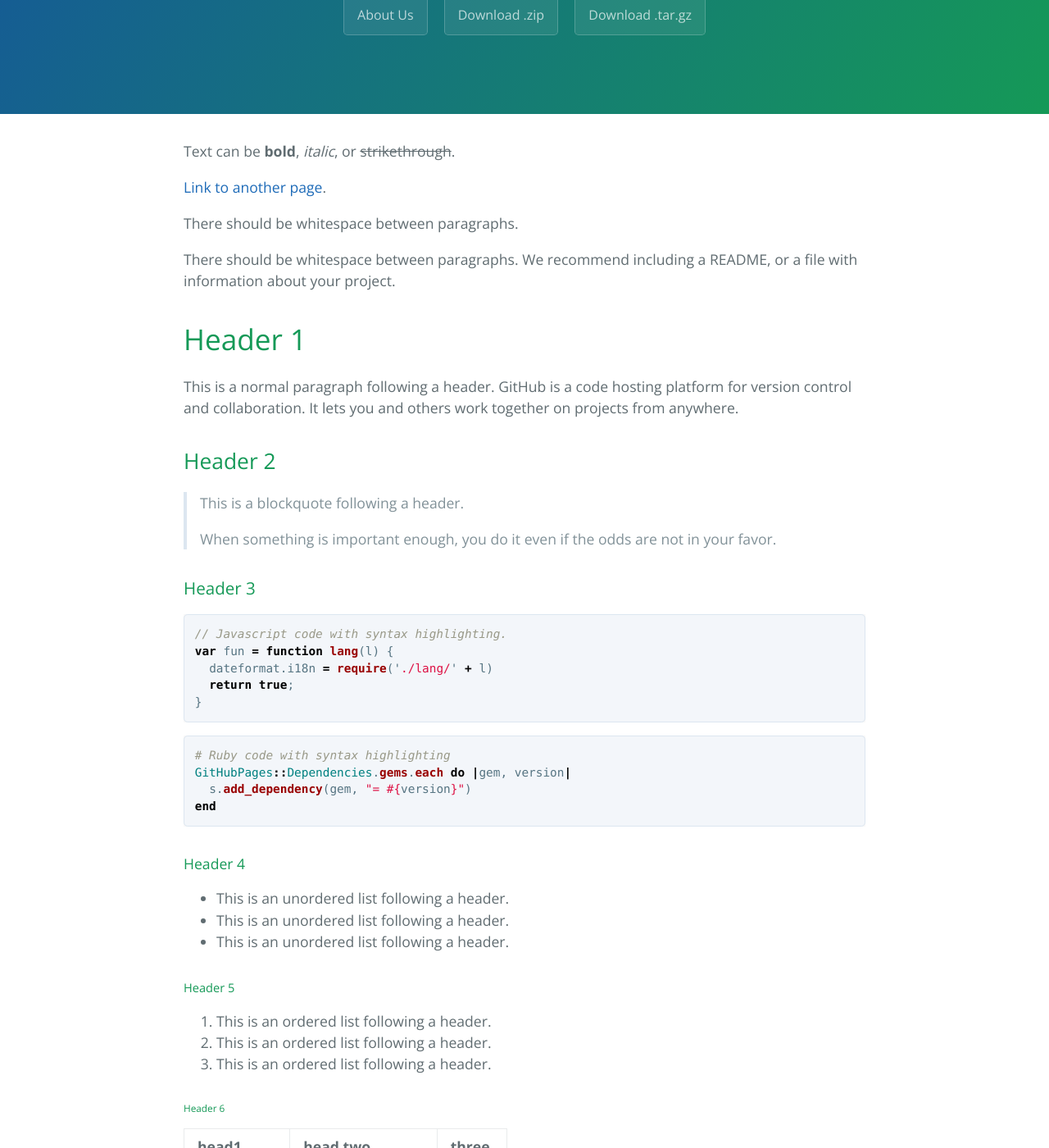
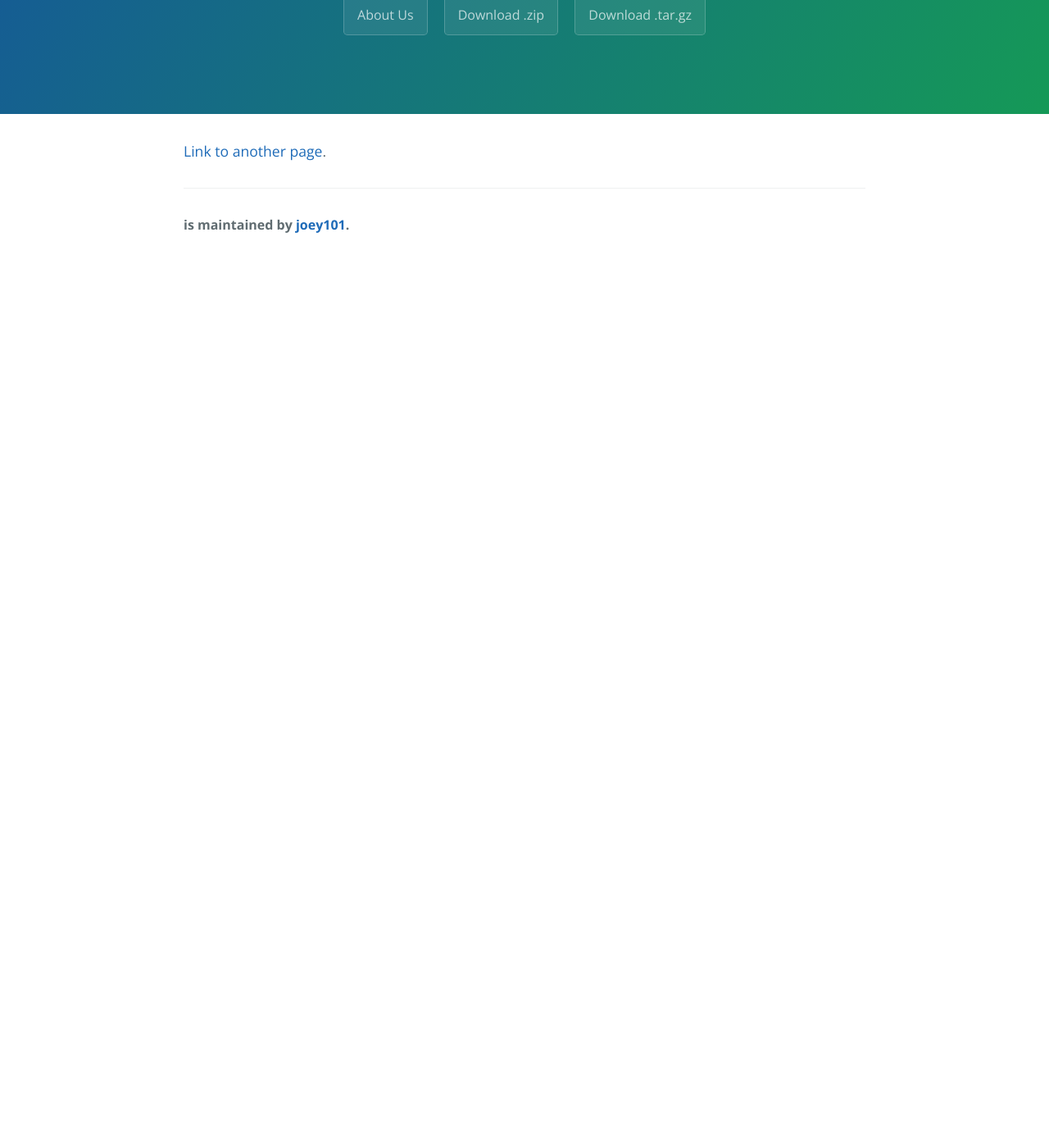
Before and after one commit to joey101/shia_hadith, a Jekyll site: the page built from index.md, in a window 1280 px wide and 1400 px high, scrolled down 244 px. Shown: the whole window at 82% size. Built offline with Jekyll 4.4.1, drawn with Linux system fonts in a browser that asks for light colours; after the commit the page ends 900 px from its top, so only the background shows below that; some of the changed text lies outside the part shown.

Commit message:
changing data

````diff
--- a/index.md
+++ b/index.md
@@ -2,122 +2,6 @@
 layout: default
 ---
 
-Text can be **bold**, _italic_, or ~~strikethrough~~.
+
 
 [Link to another page](./another-page.html).
-
-There should be whitespace between paragraphs.
-
-There should be whitespace between paragraphs. We recommend including a README, or a file with information about your project.
-
-# Header 1
-
-This is a normal paragraph following a header. GitHub is a code hosting platform for version control and collaboration. It lets you and others work together on projects from anywhere.
-
-## Header 2
-
-> This is a blockquote following a header.
->
-> When something is important enough, you do it even if the odds are not in your favor.
-
-### Header 3
-
-```js
-// Javascript code with syntax highlighting.
-var fun = function lang(l) {
-  dateformat.i18n = require('./lang/' + l)
-  return true;
-}
-```
-
-```ruby
-# Ruby code with syntax highlighting
-GitHubPages::Dependencies.gems.each do |gem, version|
-  s.add_dependency(gem, "= #{version}")
-end
-```
-
-#### Header 4
-
-*   This is an unordered list following a header.
-*   This is an unordered list following a header.
-*   This is an unordered list following a header.
-
-##### Header 5
-
-1.  This is an ordered list following a header.
-2.  This is an ordered list following a header.
-3.  This is an ordered list following a header.
-
-###### Header 6
-
-| head1        | head two          | three |
-|:-------------|:------------------|:------|
-| ok           | good swedish fish | nice  |
-| out of stock | good and plenty   | nice  |
-| ok           | good `oreos`      | hmm   |
-| ok           | good `zoute` drop | yumm  |
-
-### There's a horizontal rule below this.
-
-* * *
-
-### Here is an unordered list:
-
-*   Item foo
-*   Item bar
-*   Item baz
-*   Item zip
-
-### And an ordered list:
-
-1.  Item one
-1.  Item two
-1.  Item three
-1.  Item four
-
-### And a nested list:
-
-- level 1 item
-  - level 2 item
-  - level 2 item
-    - level 3 item
-    - level 3 item
-- level 1 item
-  - level 2 item
-  - level 2 item
-  - level 2 item
-- level 1 item
-  - level 2 item
-  - level 2 item
-- level 1 item
-
-### Small image
-
-![Octocat](https://github.githubassets.com/images/icons/emoji/octocat.png)
-
-### Large image
-
-![Branching](https://guides.github.com/activities/hello-world/branching.png)
-
-
-### Definition lists can be used with HTML syntax.
-
-<dl>
-<dt>Name</dt>
-<dd>Godzilla</dd>
-<dt>Born</dt>
-<dd>1952</dd>
-<dt>Birthplace</dt>
-<dd>Japan</dd>
-<dt>Color</dt>
-<dd>Green</dd>
-</dl>
-
-```
-Long, single-line code blocks should not wrap. They should horizontally scroll if they are too long. This line should be long enough to demonstrate this.
-```
-
-```
-The final element.
-```
````
